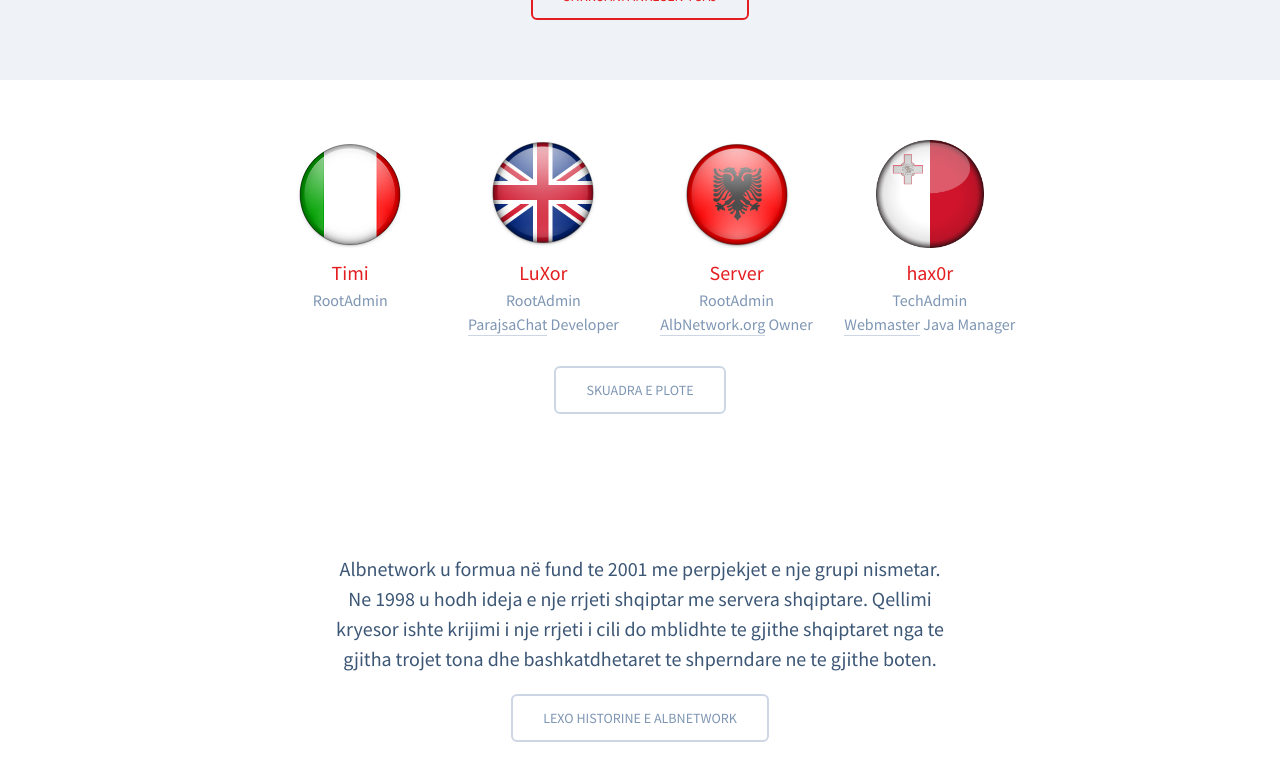
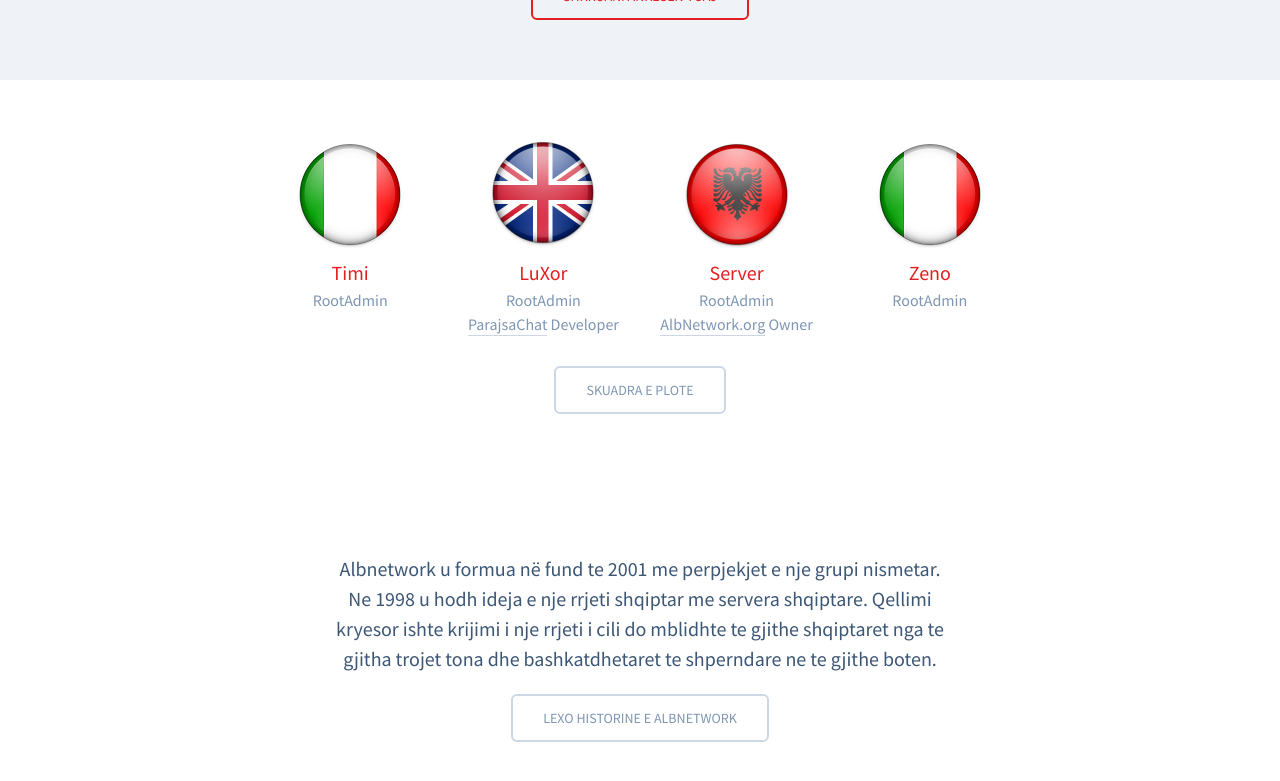
Before and after one commit to AlbnetworkOrg/albnetworkorg.github.io, a Jekyll site: the page built from index.html, in a window 1280 px wide and 900 px high, scrolled down 1183 px. Shown: the top 781 px of the window. Built offline with Jekyll 4.4.1, drawn with Linux system fonts in a browser that asks for light colours.

Commit message:
Update team.html

```diff
--- a/_includes/team.html
+++ b/_includes/team.html
@@ -34,13 +34,12 @@
 
     <div class="Team-member">
       <h3>
-        <a href="https://forum.albnetwork.org/index.php?members/hax0r.43/" target="_blank">
-          <img src="{{ site.baseurl }}/img/malt.png" alt="" width="108" height="108">
-          hax0r
+        <a href="https://forum.albnetwork.org/index.php?members/zeno.21/" target="_blank">
+        <img src="{{ site.baseurl }}/img/it.png" alt="" width="108" height="108" >
+	Zeno
         </a>
       </h3>
-      <h4>TechAdmin</h4>
-      <h4><a href="https://albnetwork.org/" target="_blank">Webmaster</a> Java Manager</h4>
+      <h4>RootAdmin</h4>
     </div>
 
 
```
